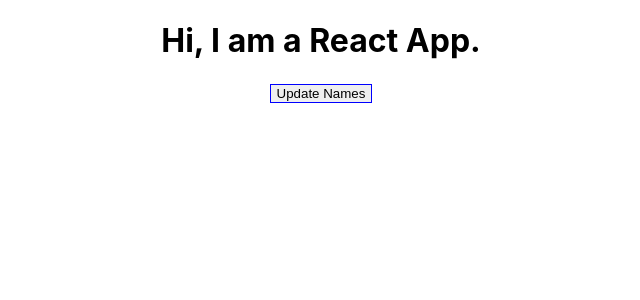
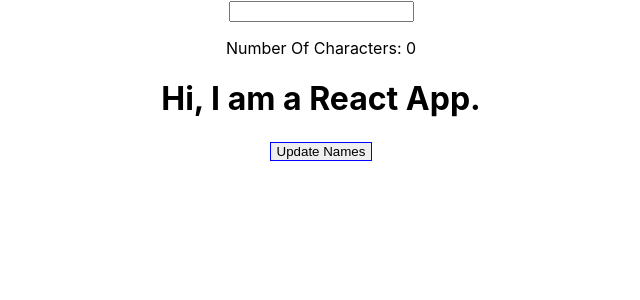
Before and after one commit to fereshte-heidari/fereshte-app, a React (Create React App) app: page / in a window 1280 px wide. Shown: the top 300 px of the page, without its empty margins (319-959 px from the left). Built offline with nearby package versions, Linux system fonts and the light colour scheme.

Commit message:
calculate number of charachters

```diff
--- a/src/App.js
+++ b/src/App.js
@@ -11,6 +11,11 @@ class App extends Component {
       { id: "mahla1", name: "Diana", age: 21 },
     ],
     showPerson: false,
+    numberOfChar: 0,
+  };
+
+  inputChangeHandler = (event) => {
+    this.setState({ numberOfChar: event.target.value.length });
   };
 
   changeHandler = (event, id) => {
@@ -72,6 +77,8 @@ class App extends Component {
 
     return (
       <div className="App">
+        <input onChange={this.inputChangeHandler} />
+        <p>Number Of Characters: {this.state.numberOfChar}</p>
         <h1>Hi, I am a React App.</h1>
         <button style={style} onClick={this.showHandler}>
           Update Names
```
